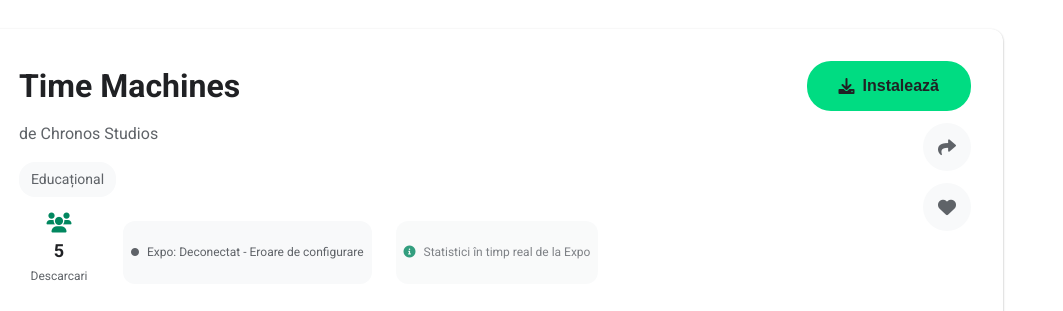
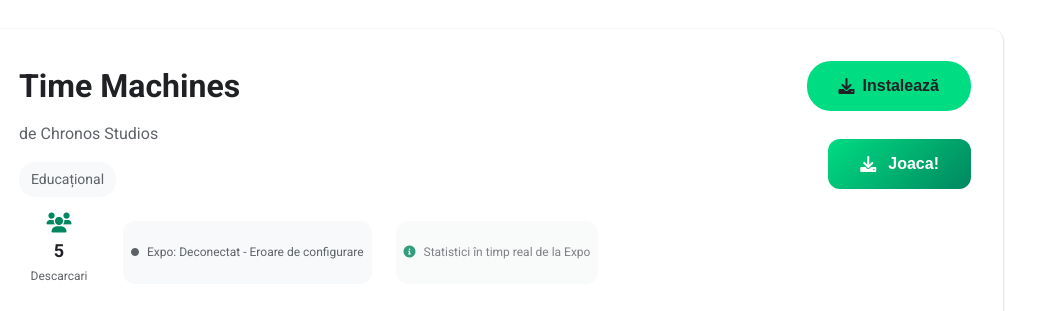
Before and after one commit to saraa1107/Time-Machines-app, a website: page index.html in a window 1280 px wide. Shown: the part 190-501 px from the top of the page, 217-1280 px from the left. Drawn offline with Linux system fonts and the light colour scheme; no server answers.

Commit message:
Add files via upload

```diff
--- a/index.html
+++ b/index.html
@@ -62,12 +62,12 @@
                         <i class="fas fa-download"></i>
                         Instalează
                     </button>
-                    <button class="btn-share">
-                        <i class="fas fa-share"></i>
-                    </button>
-                    <button class="btn-wishlist">
-                        <i class="fas fa-heart"></i>
-                    </button>
+                    <div class="step-content">
+                        <button class="btn-download-apk" onclick="window.open('https://expo.dev/preview/update?message=Actualizare+1&updateRuntimeVersion=1.0.0&createdAt=2025-08-22T13%3A41%3A25.361Z&slug=exp&projectId=1d2e2481-66b7-4886-9fff-544ddddf80bc&group=9d77cc42-55e9-4c9a-9d1f-e6e440f2d541','_blank')">
+                            <i class="fas fa-download"></i>
+                           Joaca!
+                        </button>
+                    </div>
                 </div>
             </div>
 
@@ -197,6 +197,7 @@
                                 <img src="./3bbff324-6e88-49c6-84a5-4bad6a38c26a.jpeg">
                             </div>
                             <p>Apasa pe X-ul din partea de sus dreapta a anuntului cu alb.</p>
+                            <h2>Dupa instalare apasa direct pe butonul Joaca! de sus si urmeaza instructiunile.</h2>
                         </div>
                     </div>
 
```
